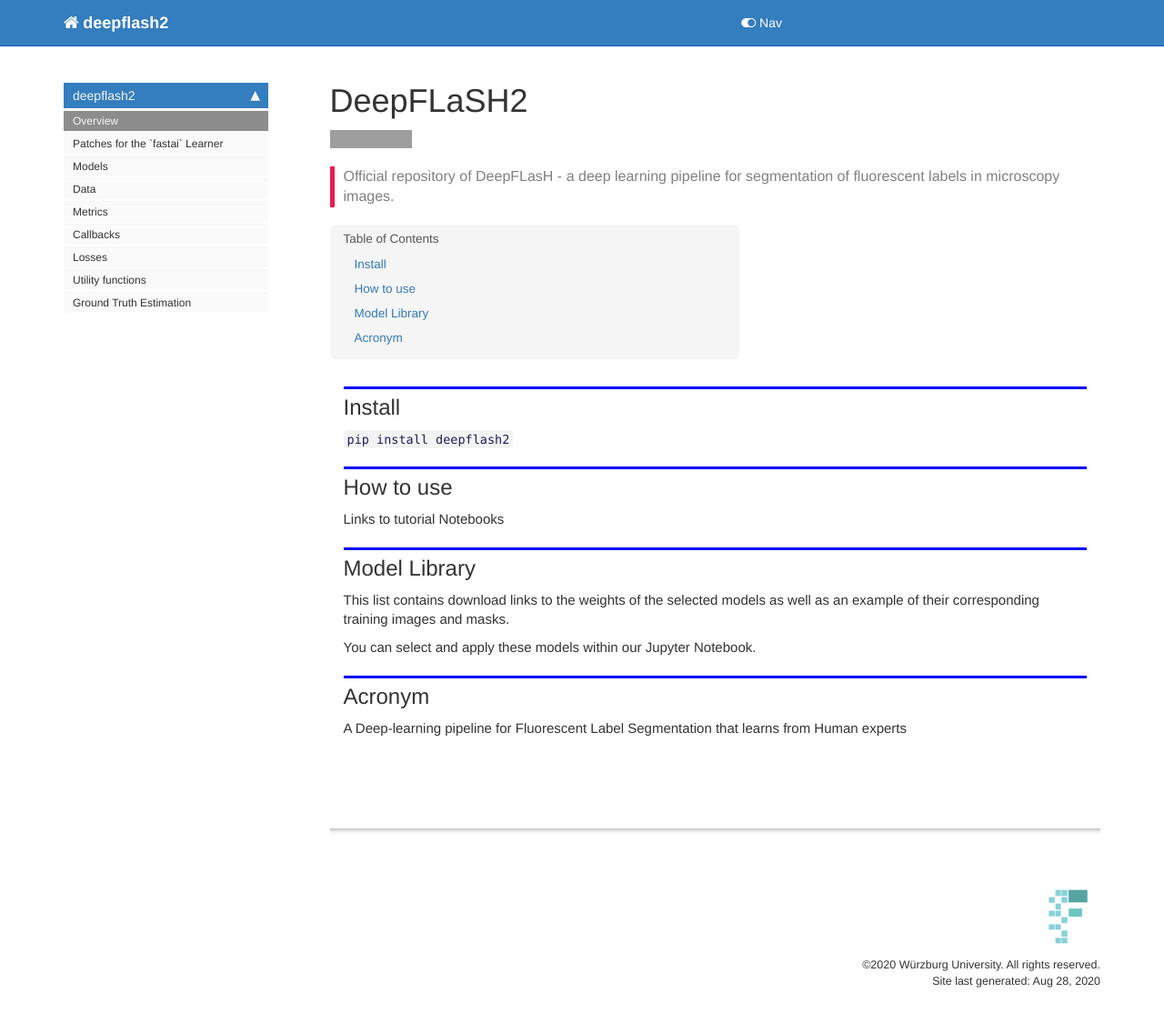
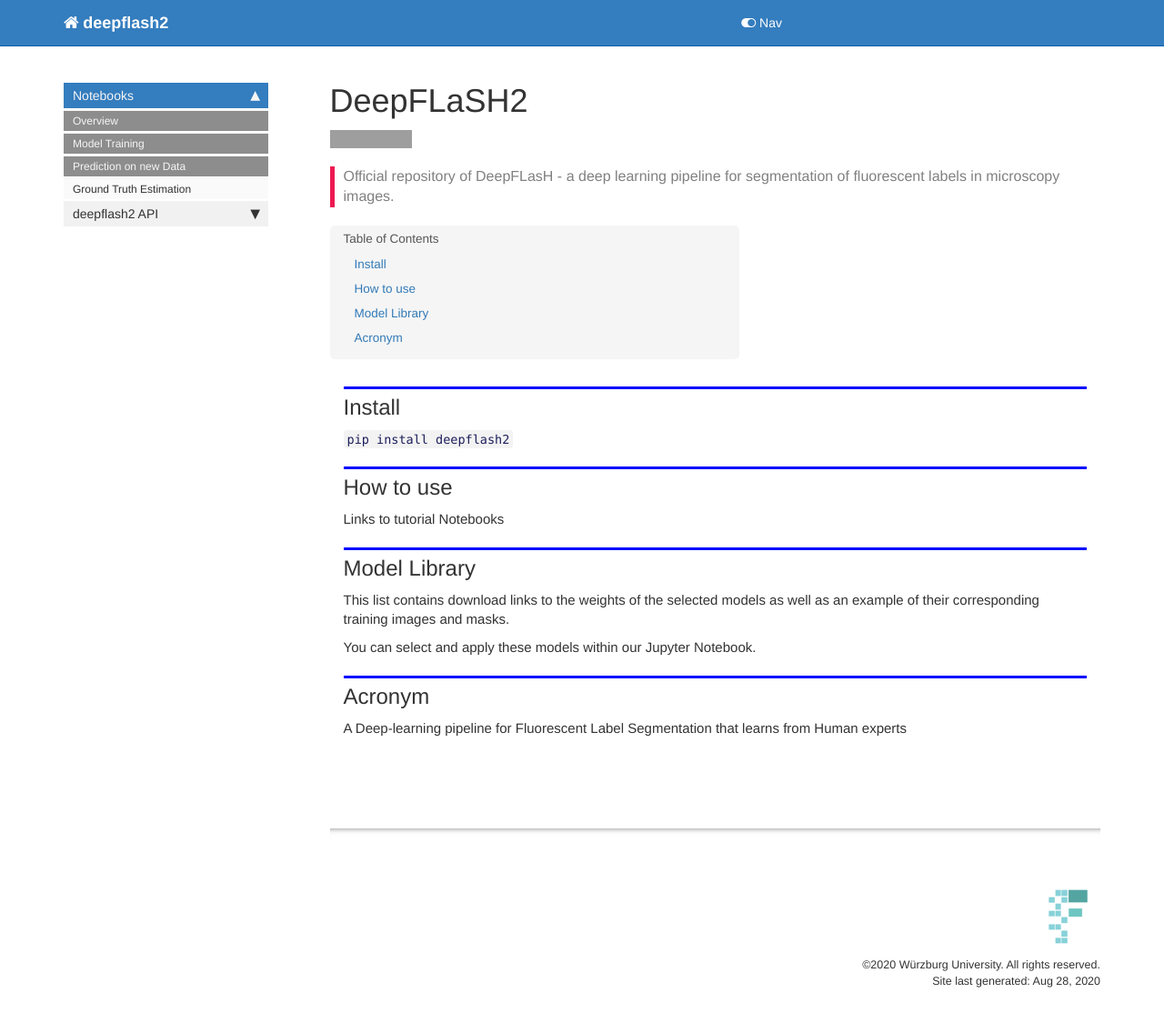
Before and after one commit to matjesg/deepflash2, a Jekyll site: the page built from docs/index.html, in a window 1280 px wide and 1139 px high. Shown: the top 1125 px of the window at 91% size. Built offline with Jekyll 4.4.1, drawn with Linux system fonts in a browser that asks for light colours; nearby versions of some CDN libraries; comment, search, counter and statistics services are not loaded; grey boxes are pictures that could not be loaded.

Commit message:
Custom sidebar

```diff
--- a/docs/_data/sidebars/home_sidebar.yml
+++ b/docs/_data/sidebars/home_sidebar.yml
@@ -9,6 +9,18 @@ entries:
     - output: web,pdf
       title: Overview
       url: /
+    - output: web,pdf
+      title: Model Training
+      url: /
+    - output: web,pdf
+      title: Prediction on new Data
+      url: /
+    - output: web,pdf
+      title: Ground Truth Estimation
+      url: gt_estimation.html
+    output: web
+    title: Notebooks
+  - folderitems:
     - output: web,pdf
       title: Patches for the `fastai` Learner
       url: learner.html
@@ -30,10 +42,7 @@ entries:
     - output: web,pdf
       title: Utility functions
       url: utils.html
-    - output: web,pdf
-      title: Ground Truth Estimation
-      url: gt_estimation.html
     output: web
-    title: deepflash2
+    title: deepflash2 API
   output: web
   title: Sidebar
```
